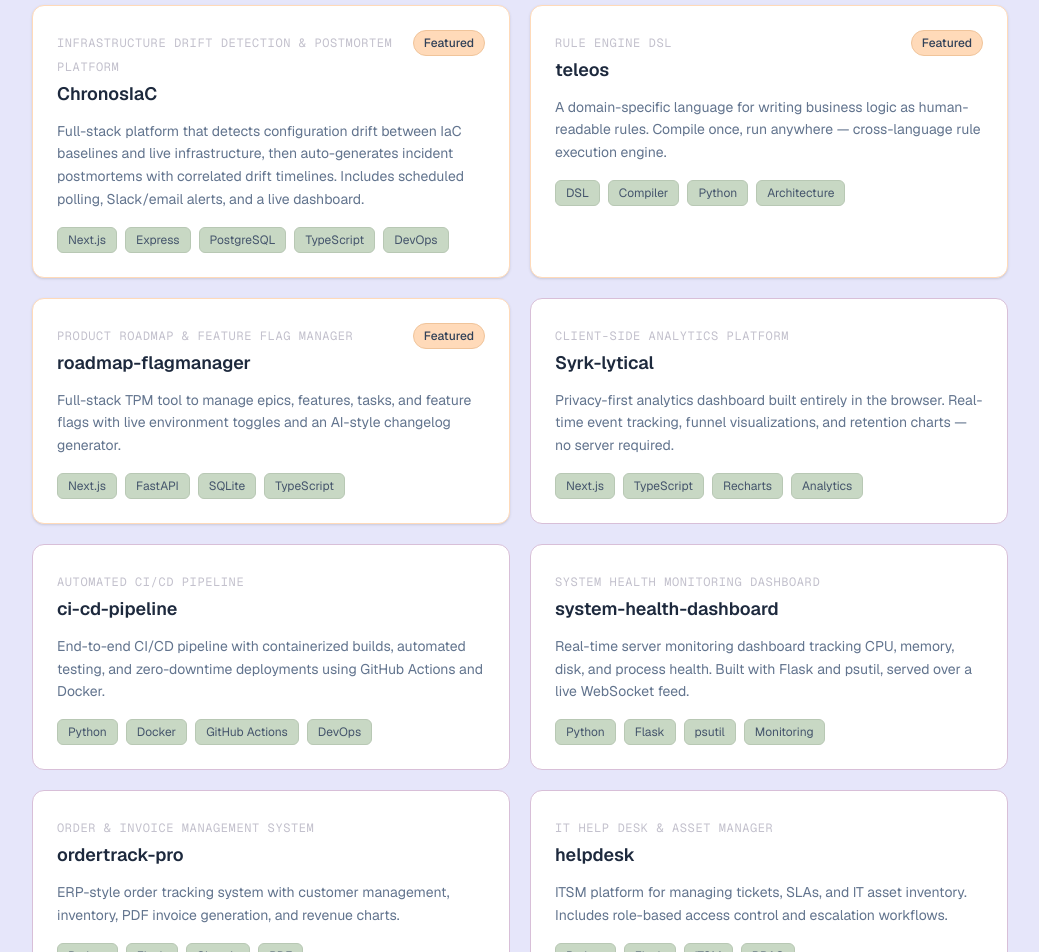
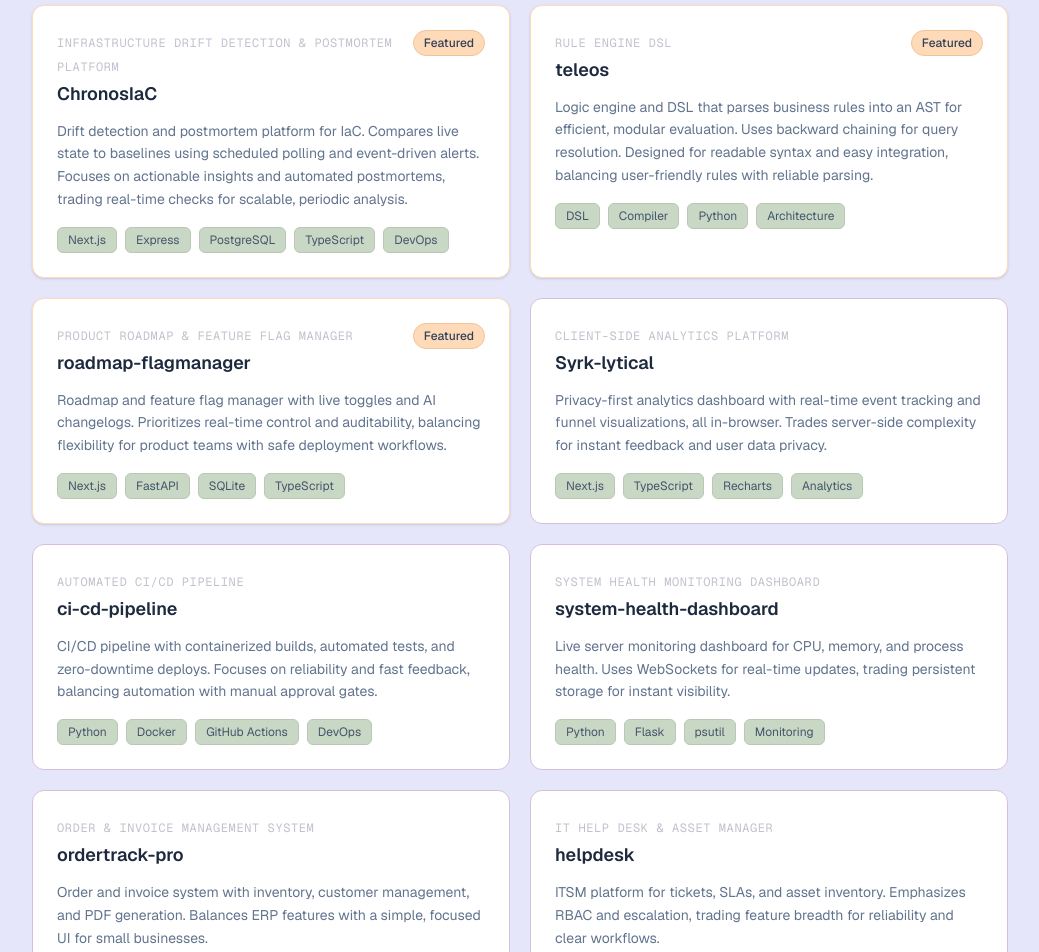
Before and after one commit to jaysyrk/jaysyrk.github.io, a Next.js app: page / in a window 1280 px wide. Shown: the part 620-1572 px from the top of the page, without its empty margins (120-1159 px from the left). Built offline with nearby package versions, Linux system fonts and the light colour scheme.

Commit message:
chore: concise, product-focused project descriptions

```diff
--- a/app/page.tsx
+++ b/app/page.tsx
@@ -3,7 +3,7 @@
     name: "ChronosIaC",
     tagline: "Infrastructure Drift Detection & Postmortem Platform",
     description:
-      "Full-stack platform that detects configuration drift between IaC baselines and live infrastructure, then auto-generates incident postmortems with correlated drift timelines. Includes scheduled polling, Slack/email alerts, and a live dashboard.",
+      "Drift detection and postmortem platform for IaC. Compares live state to baselines using scheduled polling and event-driven alerts. Focuses on actionable insights and automated postmortems, trading real-time checks for scalable, periodic analysis.",
     tags: ["Next.js", "Express", "PostgreSQL", "TypeScript", "DevOps"],
     href: "https://github.com/jaysyrk/ChronosIac",
     highlight: true,
@@ -12,7 +12,7 @@
     name: "teleos",
     tagline: "Rule Engine DSL",
     description:
-      "A domain-specific language for writing business logic as human-readable rules. Compile once, run anywhere — cross-language rule execution engine.",
+      "Logic engine and DSL that parses business rules into an AST for efficient, modular evaluation. Uses backward chaining for query resolution. Designed for readable syntax and easy integration, balancing user-friendly rules with reliable parsing.",
     tags: ["DSL", "Compiler", "Python", "Architecture"],
     href: "https://github.com/jaysyrk/teleos",
     highlight: true,
@@ -21,7 +21,7 @@
     name: "roadmap-flagmanager",
     tagline: "Product Roadmap & Feature Flag Manager",
     description:
-      "Full-stack TPM tool to manage epics, features, tasks, and feature flags with live environment toggles and an AI-style changelog generator.",
+      "Roadmap and feature flag manager with live toggles and AI changelogs. Prioritizes real-time control and auditability, balancing flexibility for product teams with safe deployment workflows.",
     tags: ["Next.js", "FastAPI", "SQLite", "TypeScript"],
     href: "https://github.com/jaysyrk/roadmap-flagmanager",
     highlight: true,
@@ -30,7 +30,7 @@
     name: "Syrk-lytical",
     tagline: "Client-Side Analytics Platform",
     description:
-      "Privacy-first analytics dashboard built entirely in the browser. Real-time event tracking, funnel visualizations, and retention charts — no server required.",
+      "Privacy-first analytics dashboard with real-time event tracking and funnel visualizations, all in-browser. Trades server-side complexity for instant feedback and user data privacy.",
     tags: ["Next.js", "TypeScript", "Recharts", "Analytics"],
     href: "https://github.com/jaysyrk/Syrk-lytical",
     highlight: false,
@@ -39,7 +39,7 @@
     name: "ci-cd-pipeline",
     tagline: "Automated CI/CD Pipeline",
     description:
-      "End-to-end CI/CD pipeline with containerized builds, automated testing, and zero-downtime deployments using GitHub Actions and Docker.",
+      "CI/CD pipeline with containerized builds, automated tests, and zero-downtime deploys. Focuses on reliability and fast feedback, balancing automation with manual approval gates.",
     tags: ["Python", "Docker", "GitHub Actions", "DevOps"],
     href: "https://github.com/jaysyrk/ci-cd-pipeline",
     highlight: false,
@@ -48,7 +48,7 @@
     name: "system-health-dashboard",
     tagline: "System Health Monitoring Dashboard",
     description:
-      "Real-time server monitoring dashboard tracking CPU, memory, disk, and process health. Built with Flask and psutil, served over a live WebSocket feed.",
+      "Live server monitoring dashboard for CPU, memory, and process health. Uses WebSockets for real-time updates, trading persistent storage for instant visibility.",
     tags: ["Python", "Flask", "psutil", "Monitoring"],
     href: "https://github.com/jaysyrk/system-health-dashboard",
     highlight: false,
@@ -57,7 +57,7 @@
     name: "ordertrack-pro",
     tagline: "Order & Invoice Management System",
     description:
-      "ERP-style order tracking system with customer management, inventory, PDF invoice generation, and revenue charts.",
+      "Order and invoice system with inventory, customer management, and PDF generation. Balances ERP features with a simple, focused UI for small businesses.",
     tags: ["Python", "Flask", "Chart.js", "PDF"],
     href: "https://github.com/jaysyrk/ordertrack-pro",
     highlight: false,
@@ -66,7 +66,7 @@
     name: "helpdesk",
     tagline: "IT Help Desk & Asset Manager",
     description:
-      "ITSM platform for managing tickets, SLAs, and IT asset inventory. Includes role-based access control and escalation workflows.",
+      "ITSM platform for tickets, SLAs, and asset inventory. Emphasizes RBAC and escalation, trading feature breadth for reliability and clear workflows.",
     tags: ["Python", "Flask", "ITSM", "RBAC"],
     href: "https://github.com/jaysyrk/helpdesk",
     highlight: false,
@@ -75,7 +75,7 @@
     name: "budget-tracker",
     tagline: "Personal Finance & Budget Tracker",
     description:
-      "Financial health dashboard with income/expense tracking, category breakdowns, spending trends, and an automated financial health score.",
+      "Finance dashboard for income, expenses, and trends. Focuses on clarity and automation, trading advanced analytics for a simple, actionable overview.",
     tags: ["Python", "Flask", "Finance", "Data Viz"],
     href: "https://github.com/jaysyrk/budget-tracker",
     highlight: false,
```
